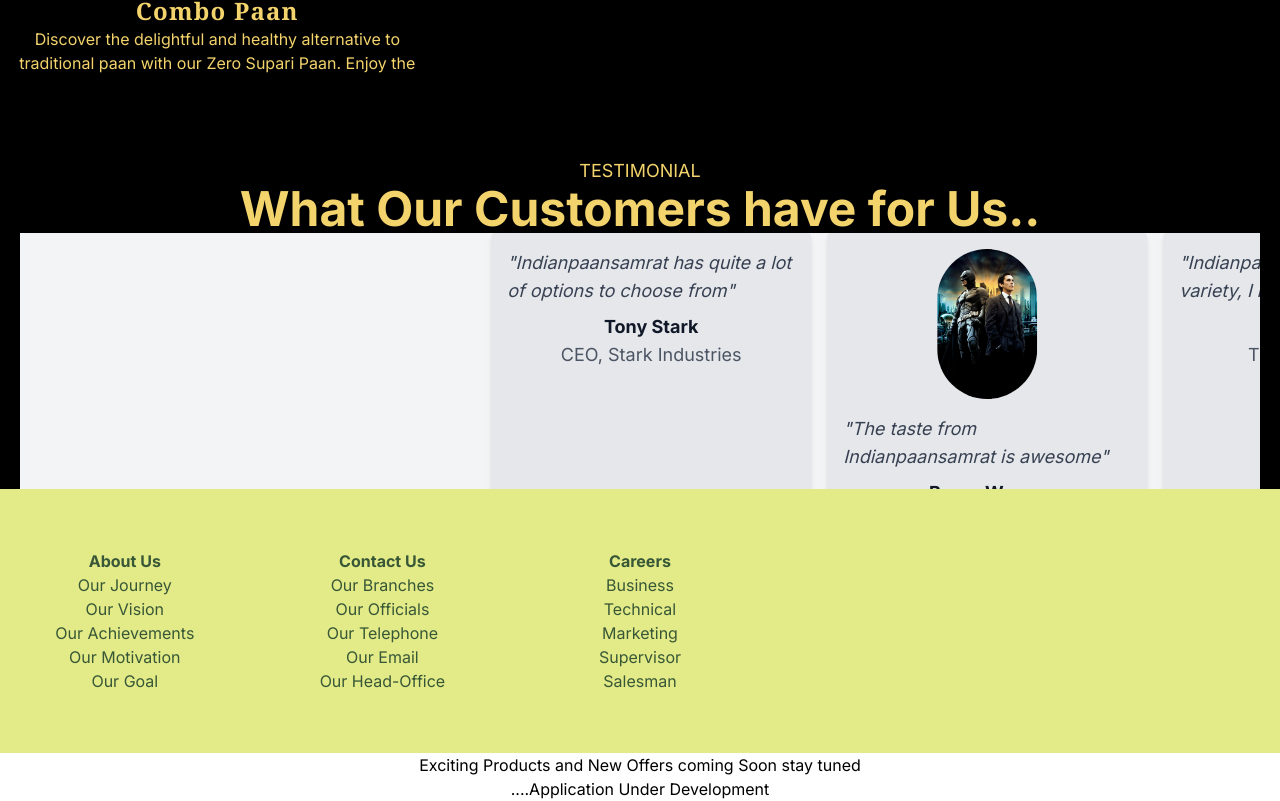
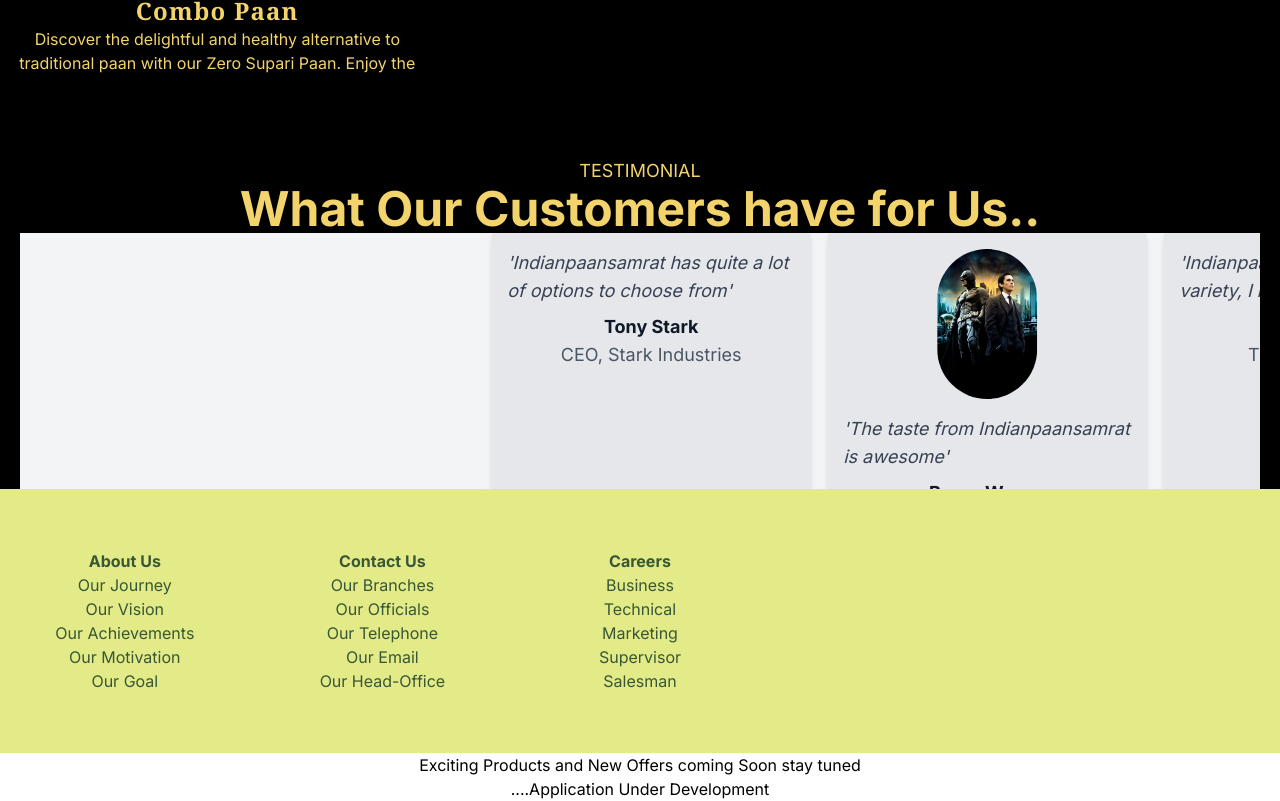
Before and after one commit to Satya23032991/beteelkart, a Next.js app: page / in a window 1280 px wide. Shown: the part 2846-3647 px from the top of the page. Built offline with nearby package versions, Linux system fonts and the light colour scheme.

Commit message:
build-folder-error-resolution

```diff
--- a/src/components/ui/infinite-moving-cards.jsx
+++ b/src/components/ui/infinite-moving-cards.jsx
@@ -92,7 +92,7 @@
           {items.map((item, index) => (
             <div key={index} className="inline-block w-64 md:w-80 p-4 bg-gray-200 rounded shadow-md mr-4 flex flex-col items-center">
               {item.image && <Image src={item.image} alt={item.name} width={100} height={100} className="rounded-full mb-4" />}
-              <p className="text-gray-700 text-sm md:text-lg italic whitespace-normal">"{item.quote}"</p>
+              <p className="text-gray-700 text-sm md:text-lg italic whitespace-normal">&apos;{item.quote}&apos;</p>
               <p className="mt-2 text-gray-900 font-bold whitespace-normal">{item.name}</p>
               <p className="text-gray-600 whitespace-normal">{item.title}</p>
             </div>
@@ -101,8 +101,8 @@
         <div className="flex flex-nowrap">
           {items.map((item, index) => (
             <div key={index + items.length} className="inline-block w-64 md:w-80 p-4 bg-gray-200 rounded shadow-md mr-4 flex flex-col items-center">
-              {item.image && <Image src={item.image} alt={item.name} width={100} height={100} className="rounded-full mb-4" />}
-              <p className="text-gray-700 text-sm md:text-lg italic whitespace-normal">"{item.quote}"</p>
+              {/* {item.image && <Image src={item.image} alt={item.name} width={100} height={100} className="rounded-full mb-4" />} */}
+              <p className="text-gray-700 text-sm md:text-lg italic whitespace-normal">&apos;{item.quote}&apos;</p>
               <p className="mt-2 text-gray-900 font-bold whitespace-normal">{item.name}</p>
               <p className="text-gray-600 whitespace-normal">{item.title}</p>
             </div>
```
